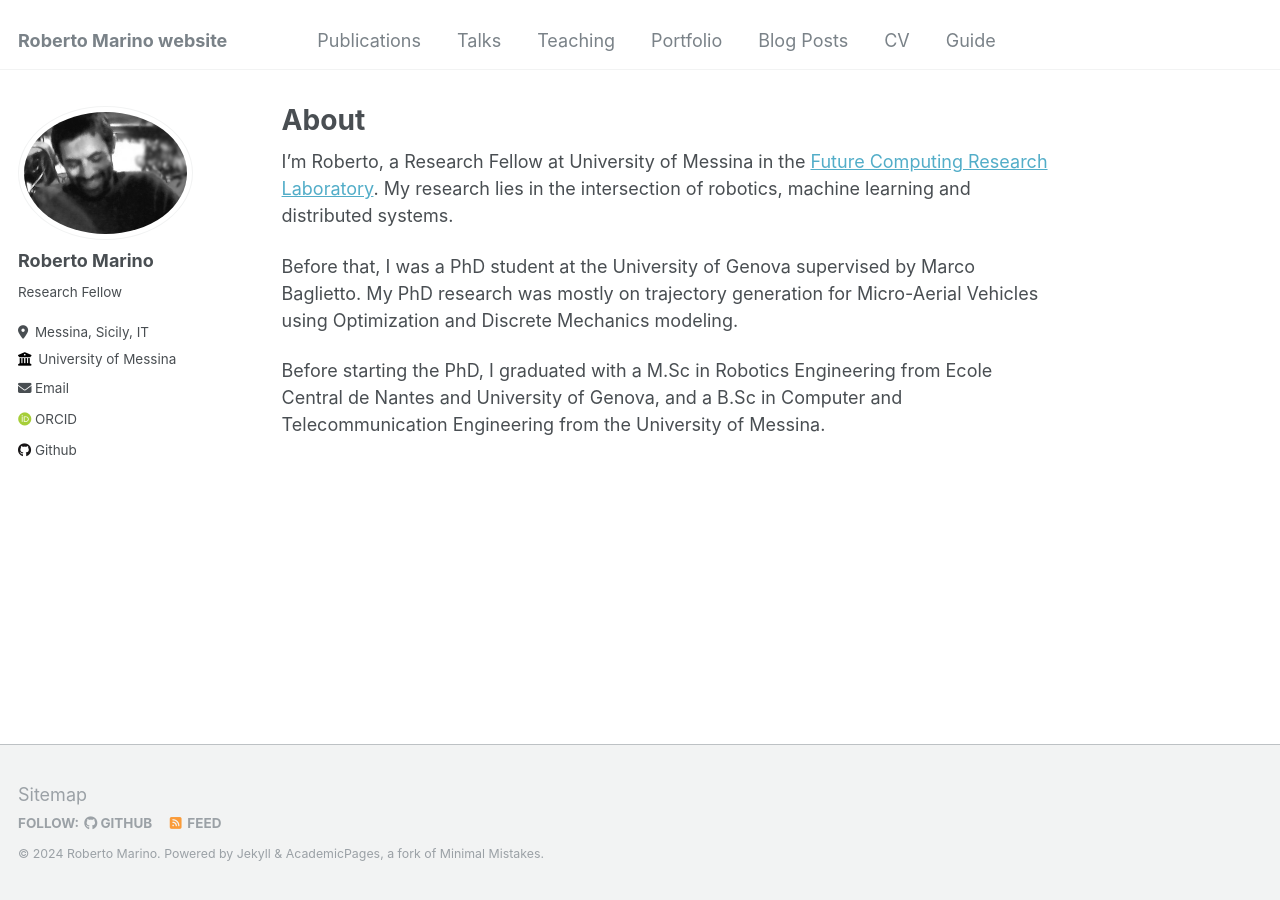
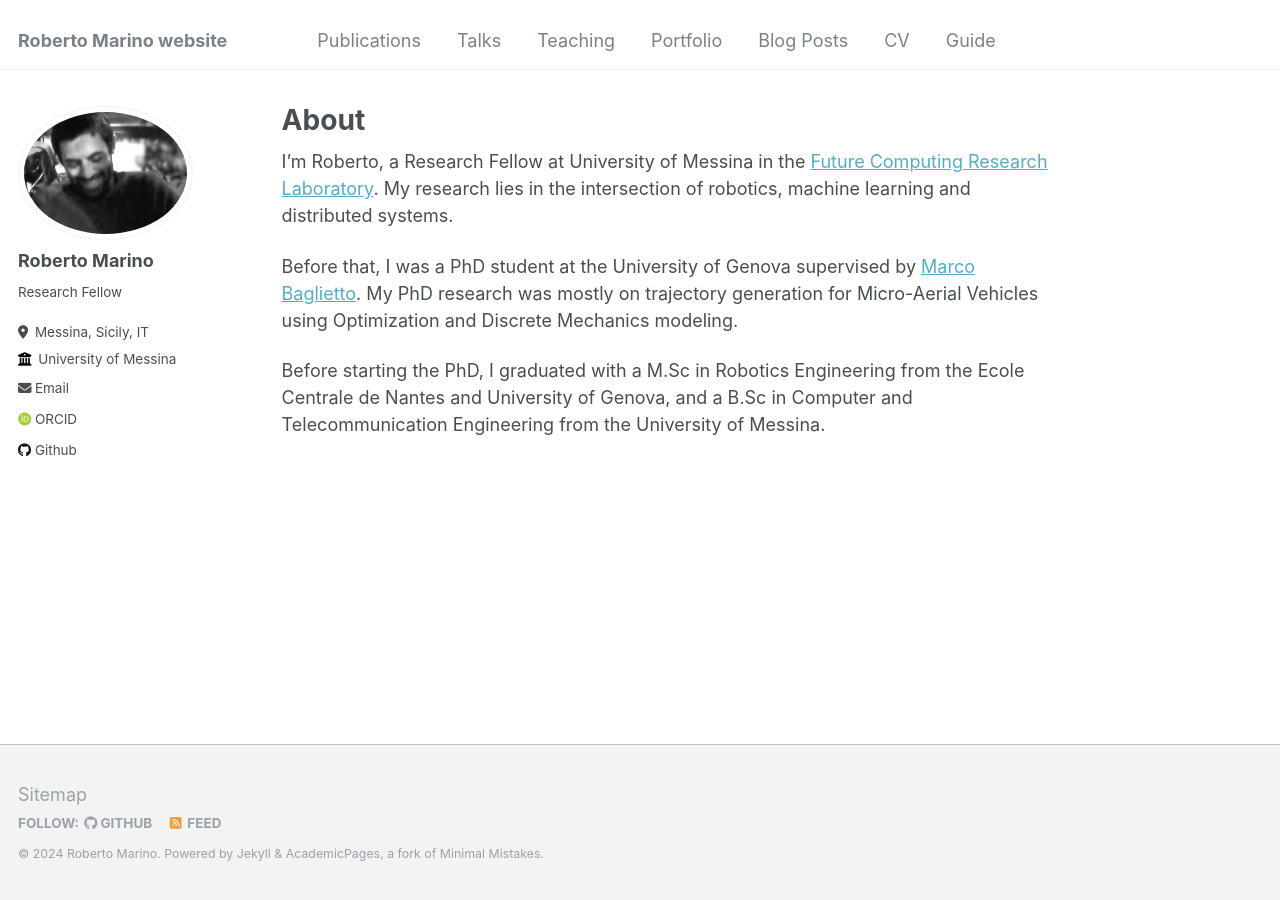
Before and after one commit to roberto-marino/rmarino.github.io, a Jekyll site: the page built from _pages/about.md, in a window 1280 px wide. Built offline with Jekyll 4.4.1, drawn with Linux system fonts in a browser that asks for light colours; some web fonts are replaced.

Commit message:
Update about.md

```diff
--- a/_pages/about.md
+++ b/_pages/about.md
@@ -10,6 +10,6 @@ redirect_from:
 I'm Roberto, a Research Fellow at University of Messina in the [Future Computing Research Laboratory](https://fcrlab.unime.it/).
 My research lies in the intersection of robotics, machine learning and distributed systems.
 
-Before that, I was a PhD student at the University of Genova supervised by Marco Baglietto. My PhD research was mostly on trajectory generation for Micro-Aerial Vehicles using Optimization and Discrete Mechanics modeling.
+Before that, I was a PhD student at the University of Genova supervised by [Marco Baglietto](https://scholar.google.it/citations?user=ztDKjvYAAAAJ&hl=it). My PhD research was mostly on trajectory generation for Micro-Aerial Vehicles using Optimization and Discrete Mechanics modeling.
 
-Before starting the PhD, I graduated with a M.Sc in Robotics Engineering from Ecole Central de Nantes and University of Genova, and a B.Sc in Computer and Telecommunication Engineering from the University of Messina.
+Before starting the PhD, I graduated with a M.Sc in Robotics Engineering from the Ecole Centrale de Nantes and University of Genova, and a B.Sc in Computer and Telecommunication Engineering from the University of Messina.
```
